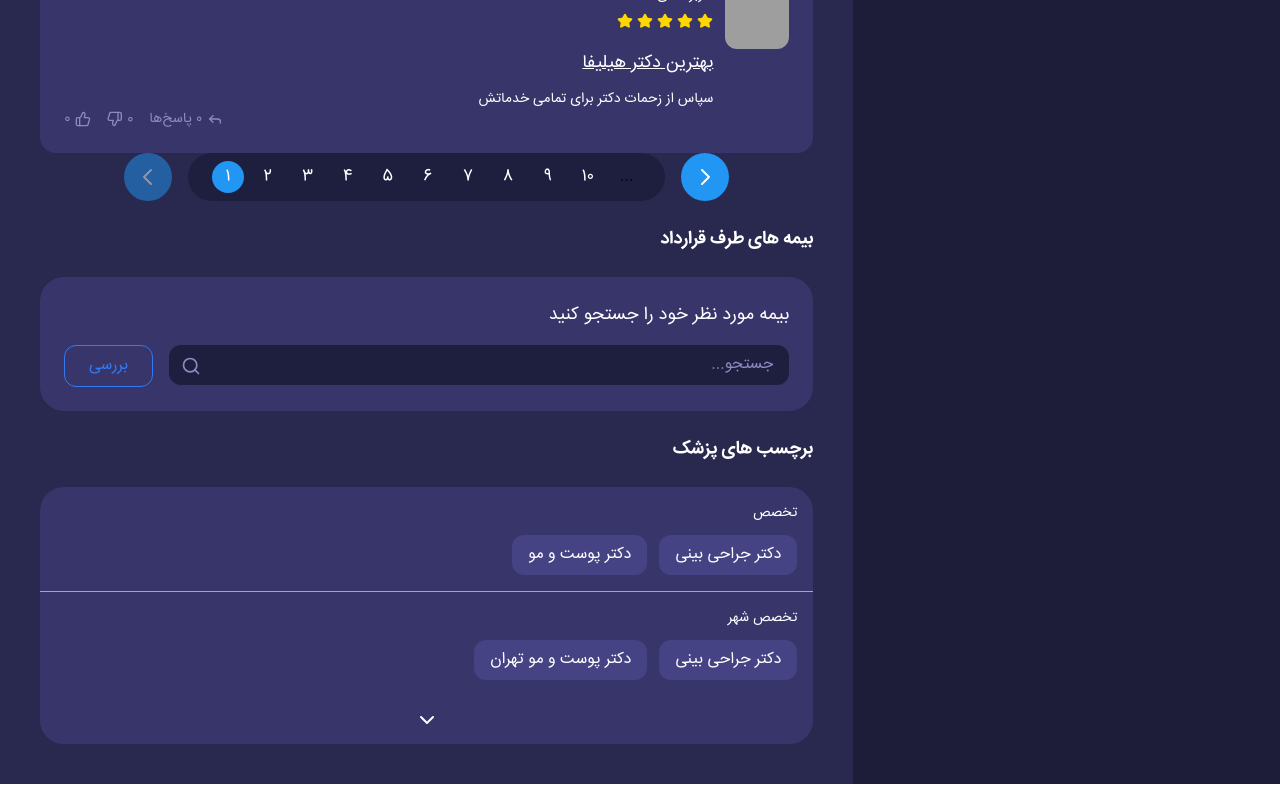
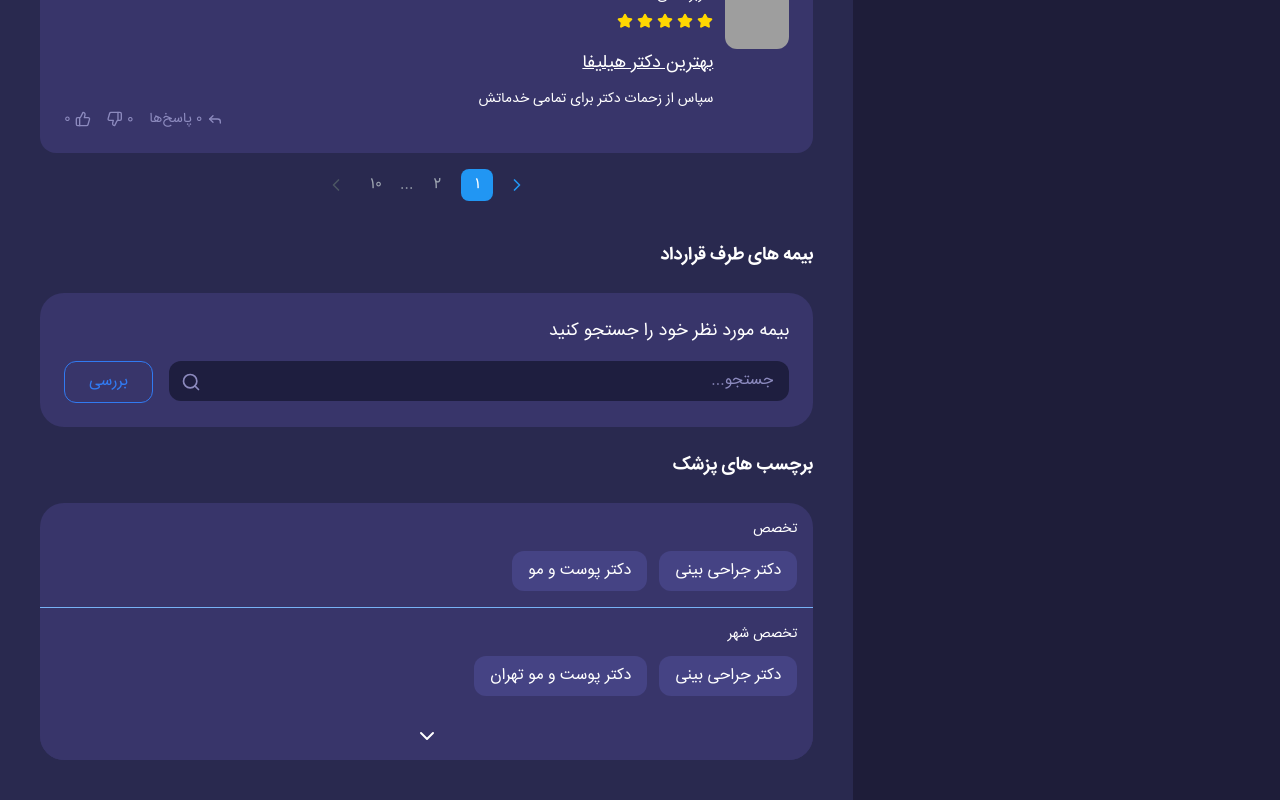
Before and after one commit to amircode1/docter-page, a React (Vite) app: page /doctor1 in a window 1280 px wide. Shown: the part 2597-3397 px from the top of the page. Built offline with nearby package versions, Linux system fonts and the light colour scheme; grey boxes are pictures that could not be loaded.

Commit message:
done 0.0.5

```diff
--- a/src/components/Pagination.jsx
+++ b/src/components/Pagination.jsx
@@ -1,75 +1,113 @@
-const Pagination = ({ currentPage, totalPages, onPageChange }) => {
-  const pageNumbers = [];
-  for (let i = 1; i <= totalPages; i++) {
-    pageNumbers.push(i);
+"use client"
+
+import { useState } from "react"
+import { ChevronLeft, ChevronRight } from "lucide-react"
+
+export default function Pagination({ totalPages = 10, initialPage = 1 }) {
+  const [currentPage, setCurrentPage] = useState(initialPage)
+
+  const handlePageChange = (page) => {
+    if (page >= 1 && page <= totalPages) {
+      setCurrentPage(page)
+    }
+  }
+
+  const renderPageNumbers = () => {
+    const pages = []
+
+
+    pages.push(
+      <button
+        key={1}
+        onClick={() => handlePageChange(1)}
+        className={`w-8 h-8 flex items-center justify-center rounded-lg transition-colors ${
+          currentPage === 1 ? "bg-[#2196F3] text-white" : "text-gray-400 hover:text-white"
+        }`}
+      >
+        ۱
+      </button>,
+    )
+
+
+    if (currentPage > 3) {
+      pages.push(
+        <span key="ellipsis1" className="text-gray-400">
+          ...
+        </span>,
+      )
+    }
+
+
+    for (let i = Math.max(2, currentPage - 1); i <= Math.min(totalPages - 1, currentPage + 1); i++) {
+      if (i <= currentPage + 1 && i >= currentPage - 1) {
+        pages.push(
+          <button
+            key={i}
+            onClick={() => handlePageChange(i)}
+            className={`w-8 h-8 flex items-center justify-center rounded-lg transition-colors ${
+              currentPage === i ? "bg-[#2196F3] text-white" : "text-gray-400 hover:text-white"
+            }`}
+          >
+            {i.toLocaleString("fa-IR")}
+          </button>,
+        )
+      }
+    }
+
+
+    if (currentPage < totalPages - 2) {
+      pages.push(
+        <span key="ellipsis2" className="text-gray-400">
+          ...
+        </span>,
+      )
+    }
+
+
+    if (totalPages > 1) {
+      pages.push(
+        <button
+          key={totalPages}
+          onClick={() => handlePageChange(totalPages)}
+          className={`w-8 h-8 flex items-center justify-center rounded-lg transition-colors ${
+            currentPage === totalPages ? "bg-[#2196F3] text-white" : "text-gray-400 hover:text-white"
+          }`}
+        >
+          {totalPages.toLocaleString("fa-IR")}
+        </button>,
+      )
+    }
+
+    return pages
   }
 
   return (
-    <div className="flex items-center justify-center gap-4">
-      {/* Previous Button */}
+    <div className="flex items-center justify-center gap-2 p-4" dir="rtl">
       <button
-        onClick={() => onPageChange(currentPage - 1)}
-        disabled={currentPage === 1}
-        className="w-12 h-12 rounded-full bg-accent-blue flex items-center justify-center text-white hover:bg-accent-blue-dark transition-colors disabled:opacity-50"
+        onClick={() => handlePageChange(currentPage + 1)}
+        disabled={currentPage === totalPages}
+        className={`w-8 h-8 flex items-center justify-center rounded-lg transition-colors ${
+          currentPage === totalPages
+            ? "text-gray-600 cursor-not-allowed"
+            : "text-[#2196F3] hover:bg-[#2196F3] hover:bg-opacity-10"
+        }`}
       >
-        <svg
-          xmlns="http://www.w3.org/2000/svg"
-          className="h-6 w-6"
-          fill="none"
-          viewBox="0 0 24 24"
-          stroke="currentColor"
-        >
-          <path
-            strokeLinecap="round"
-            strokeLinejoin="round"
-            strokeWidth={2}
-            d="M15 19l-7-7 7-7"
-          />
-        </svg>
+        <ChevronRight className="w-5 h-5" />
       </button>
 
-      {/* Page Numbers */}
-      <div className="flex items-center gap-2 bg-primary dark:bg-secondary px-6 py-2 rounded-full">
-        {pageNumbers.map((number) => (
-          <button
-            key={number}
-            onClick={() => onPageChange(number)}
-            className={`w-8 h-8 rounded-full flex items-center justify-center transition-colors
-              ${
-                currentPage === number
-                  ? 'bg-accent-blue text-white'
-                  : 'text-text-primary hover:bg-background-hover hover:text-white'
-              }`}
-          >
-            {number}
-          </button>
-        ))}
-        {totalPages > 5 && <span className="px-2">...</span>}
-      </div>
+      {renderPageNumbers()}
 
-      {/* Next Button */}
       <button
-        onClick={() => onPageChange(currentPage + 1)}
-        disabled={currentPage === totalPages}
-        className="w-12 h-12 rounded-full bg-accent-blue flex items-center justify-center text-white hover:bg-accent-blue-dark transition-colors disabled:opacity-50"
+        onClick={() => handlePageChange(currentPage - 1)}
+        disabled={currentPage === 1}
+        className={`w-8 h-8 flex items-center justify-center rounded-lg transition-colors ${
+          currentPage === 1
+            ? "text-gray-600 cursor-not-allowed"
+            : "text-[#2196F3] hover:bg-[#2196F3] hover:bg-opacity-10"
+        }`}
       >
-        <svg
-          xmlns="http://www.w3.org/2000/svg"
-          className="h-6 w-6"
-          fill="none"
-          viewBox="0 0 24 24"
-          stroke="currentColor"
-        >
-          <path
-            strokeLinecap="round"
-            strokeLinejoin="round"
-            strokeWidth={2}
-            d="M9 5l7 7-7 7"
-          />
-        </svg>
+        <ChevronLeft className="w-5 h-5" />
       </button>
     </div>
-  );
-};
-
-export default Pagination;
+  )
+}
```
